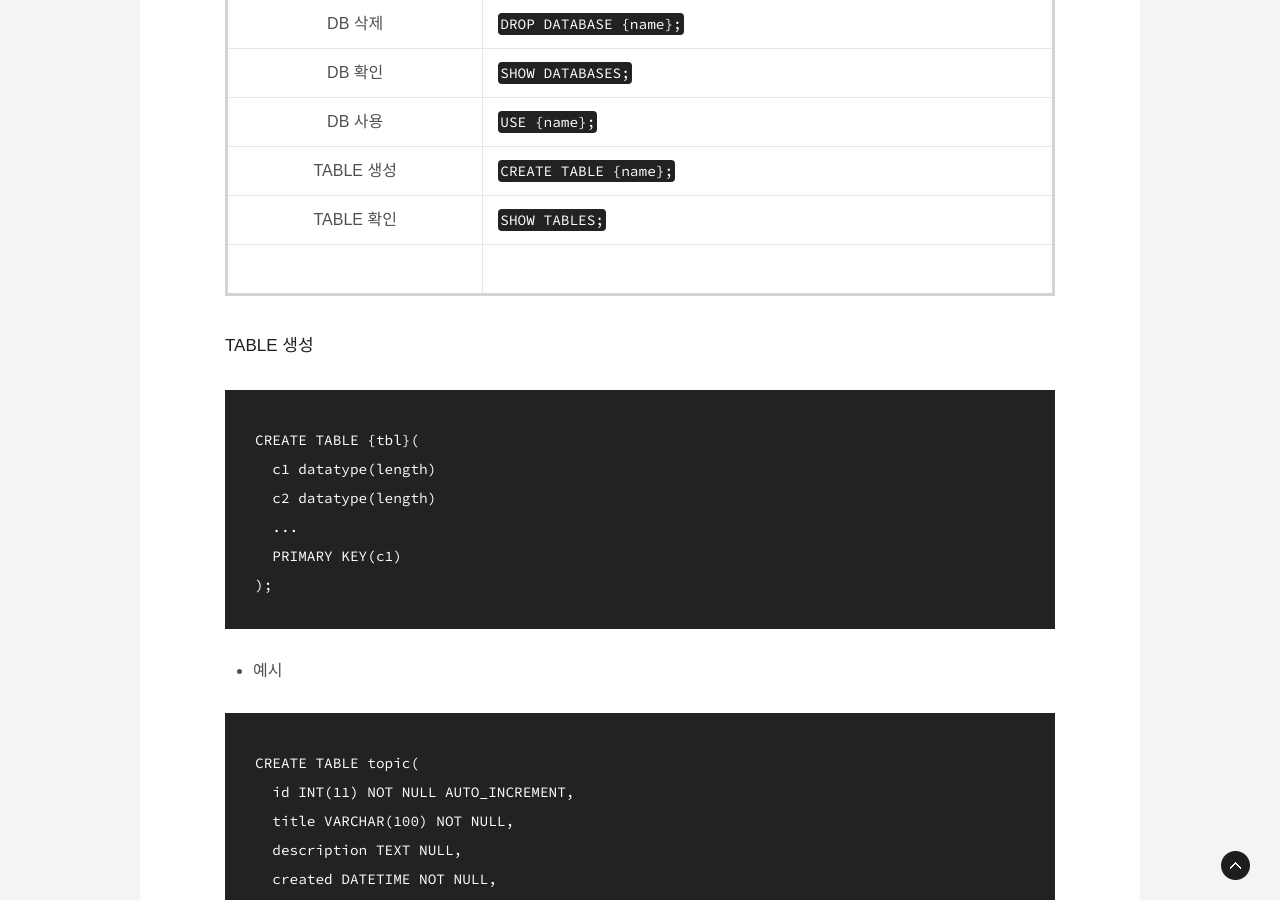
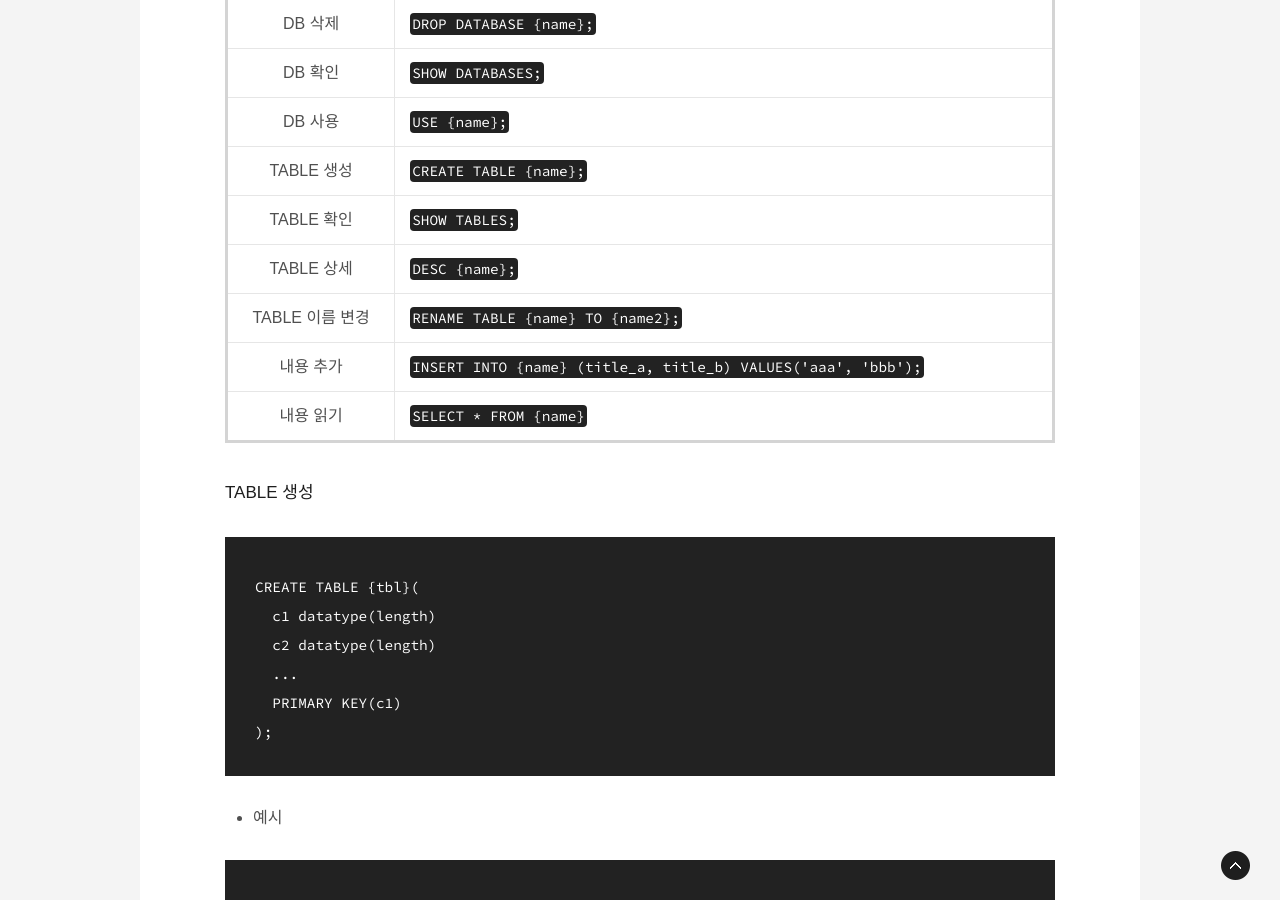
Before and after one commit to gutmate/gutmate.github.com, a Jekyll site: the page built from _posts/2018-04-30-mysql-database-keymaps.md, in a window 1280 px wide and 900 px high, scrolled down 642 px. Built offline with Jekyll 4.4.1, drawn with Linux system fonts in a browser that asks for light colours; some web fonts are replaced; comment, search, counter and statistics services are not loaded.

Commit message:
Updated post about database

```diff
--- a/_posts/2018-04-30-mysql-database-keymaps.md
+++ b/_posts/2018-04-30-mysql-database-keymaps.md
@@ -18,7 +18,10 @@ tags:
 | DB 사용    | `USE {name};` |
 | TABLE 생성 | `CREATE TABLE {name};` |
 | TABLE 확인 | `SHOW TABLES;` |
-|  |  |
+| TABLE 상세 | `DESC {name};` |
+| TABLE 이름 변경 | `RENAME TABLE {name} TO {name2};` |
+| 내용 추가  | `INSERT INTO {name} (title_a, title_b) VALUES('aaa', 'bbb');` |
+| 내용 읽기  | `SELECT * FROM {name}` |
 
 #### TABLE 생성
 
```
